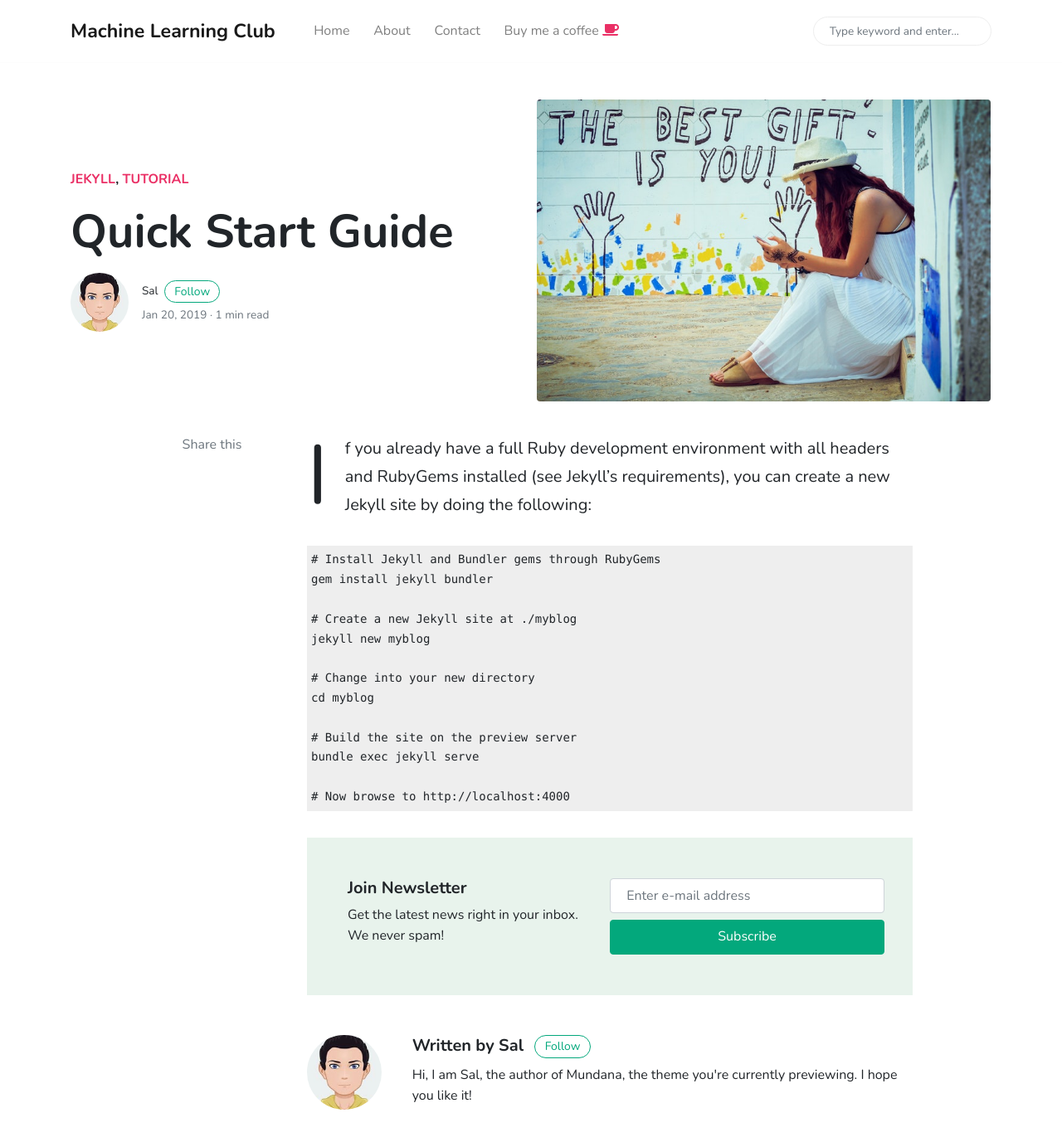
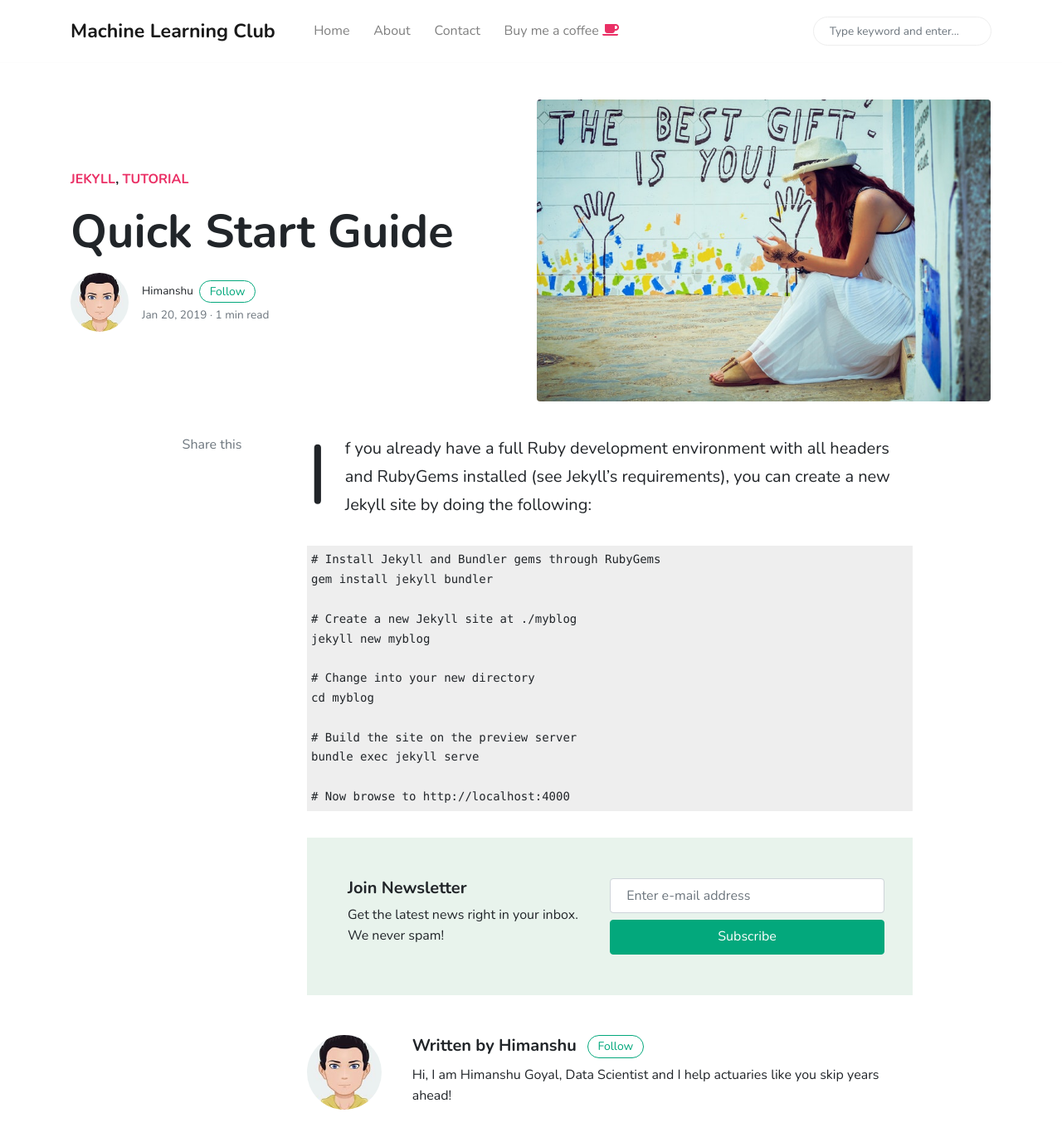
Before and after one commit to Machine-Learning-Club-India/ml-Club, a Jekyll site: the page built from _posts/2019-01-20-quick-start-guide.md, in a window 1280 px wide and 1400 px high. Shown: the top 1377 px of the window at 83% size. Built offline with Jekyll 4.4.1, drawn with Linux system fonts in a browser that asks for light colours; nearby versions of some CDN libraries; comment, search, counter and statistics services are not loaded.

Commit message:
Update authors.yml

```diff
--- a/_data/authors.yml
+++ b/_data/authors.yml
@@ -1,10 +1,10 @@
 sal:
-  name:           Sal
+  name:           Himanshu
   site:           https://www.wowthemes.net
   avatar:         /assets/images/avatar1.jpg
-  bio:            "Hi, I am Sal, the author of Mundana, the theme you're currently previewing. I hope you like it!"
-  email:          wowthemesnet@gmail.com
-  twitter:        https://twitter.com/wowthemesnet
+  bio:            "Hi, I am Himanshu Goyal, Data Scientist and I help actuaries like you skip years ahead!"
+  email:          g.himanshu2312@gmail.com
+  twitter:        https://twitter.com/himanshu1273
 
 jane:
   name:           Jane
```
